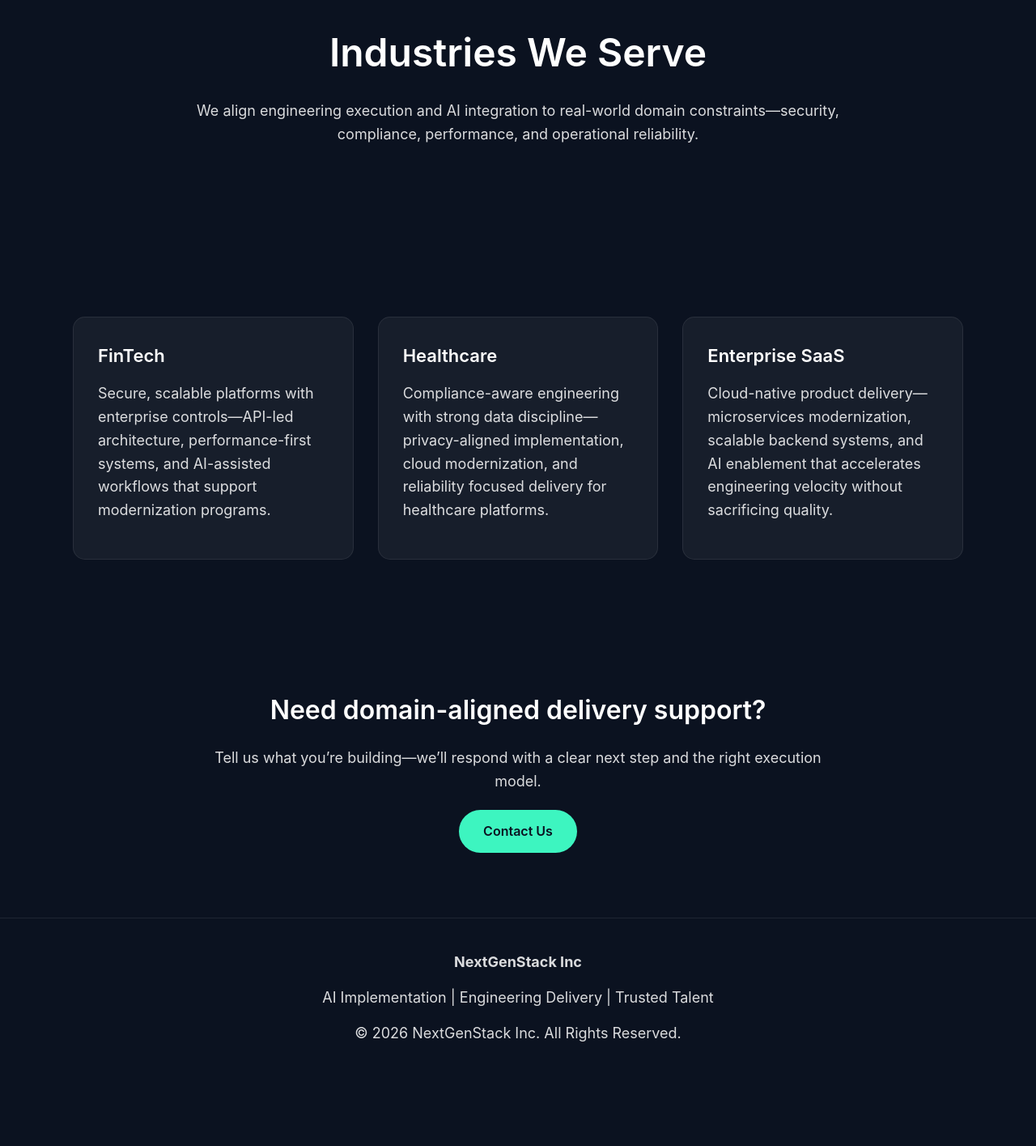
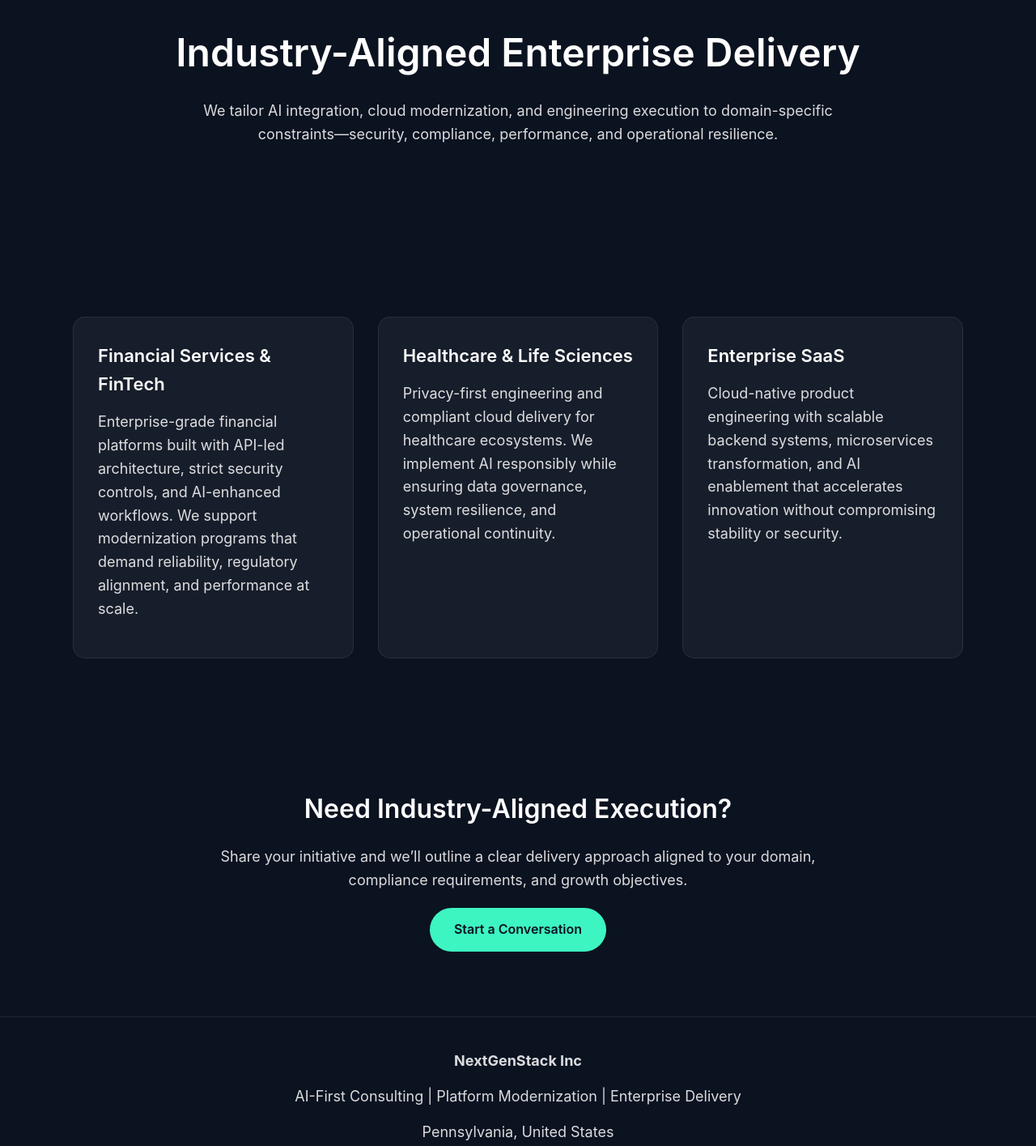
Before and after one commit to bhavaninaidugs/nextgenstack, a plain HTML site: page industries.html in a window 1280 px wide. Shown: the part 120-1535 px from the top of the page at 81% size. Before the commit the page ends 1466 px from the top, so only its background shows below. Drawn offline with Linux system fonts and the light colour scheme.

Commit message:
updated industries page

```diff
--- a/industries.html
+++ b/industries.html
@@ -4,7 +4,7 @@
   <meta charset="UTF-8">
   <meta name="viewport" content="width=device-width, initial-scale=1.0">
   <title>Industries | NextGenStack Inc</title>
-  <meta name="description" content="Industry-aligned engineering and AI implementation support across FinTech, Healthcare, and Enterprise SaaS.">
+  <meta name="description" content="NextGenStack delivers AI-first enterprise engineering and platform modernization across Financial Services, Healthcare, and Enterprise SaaS industries.">
   <link rel="stylesheet" href="css/styles.css">
 </head>
 <body>
@@ -23,10 +23,10 @@
 
   <!-- HEADER -->
   <div class="container section" style="text-align:center;">
-    <h1>Industries We Serve</h1>
+    <h1>Industry-Aligned Enterprise Delivery</h1>
     <p style="max-width:850px; margin:0 auto;">
-      We align engineering execution and AI integration to real-world domain constraints—security,
-      compliance, performance, and operational reliability.
+      We tailor AI integration, cloud modernization, and engineering execution to domain-specific
+      constraints—security, compliance, performance, and operational resilience.
     </p>
   </div>
 
@@ -35,26 +35,28 @@
     <div class="grid">
 
       <div class="card">
-        <h3>FinTech</h3>
+        <h3>Financial Services & FinTech</h3>
         <p>
-          Secure, scalable platforms with enterprise controls—API-led architecture, performance-first systems,
-          and AI-assisted workflows that support modernization programs.
+          Enterprise-grade financial platforms built with API-led architecture, strict security controls,
+          and AI-enhanced workflows. We support modernization programs that demand reliability,
+          regulatory alignment, and performance at scale.
         </p>
       </div>
 
       <div class="card">
-        <h3>Healthcare</h3>
+        <h3>Healthcare & Life Sciences</h3>
         <p>
-          Compliance-aware engineering with strong data discipline—privacy-aligned implementation,
-          cloud modernization, and reliability focused delivery for healthcare platforms.
+          Privacy-first engineering and compliant cloud delivery for healthcare ecosystems.
+          We implement AI responsibly while ensuring data governance, system resilience,
+          and operational continuity.
         </p>
       </div>
 
       <div class="card">
         <h3>Enterprise SaaS</h3>
         <p>
-          Cloud-native product delivery—microservices modernization, scalable backend systems,
-          and AI enablement that accelerates engineering velocity without sacrificing quality.
+          Cloud-native product engineering with scalable backend systems, microservices transformation,
+          and AI enablement that accelerates innovation without compromising stability or security.
         </p>
       </div>
 
@@ -63,17 +65,19 @@
 
   <!-- CTA -->
   <div class="container section" style="text-align:center;">
-    <h2>Need domain-aligned delivery support?</h2>
+    <h2>Need Industry-Aligned Execution?</h2>
     <p style="max-width:750px; margin:0 auto;">
-      Tell us what you’re building—we’ll respond with a clear next step and the right execution model.
+      Share your initiative and we’ll outline a clear delivery approach aligned to your domain,
+      compliance requirements, and growth objectives.
     </p>
-    <a href="contact.html" class="btn">Contact Us</a>
+    <a href="contact.html" class="btn">Start a Conversation</a>
   </div>
 
   <!-- FOOTER -->
   <div class="footer">
     <p><strong>NextGenStack Inc</strong></p>
-    <p>AI Implementation | Engineering Delivery | Trusted Talent</p>
+    <p>AI-First Consulting | Platform Modernization | Enterprise Delivery</p>
+    <p>Pennsylvania, United States</p>
     <p>© 2026 NextGenStack Inc. All Rights Reserved.</p>
   </div>
 
```
